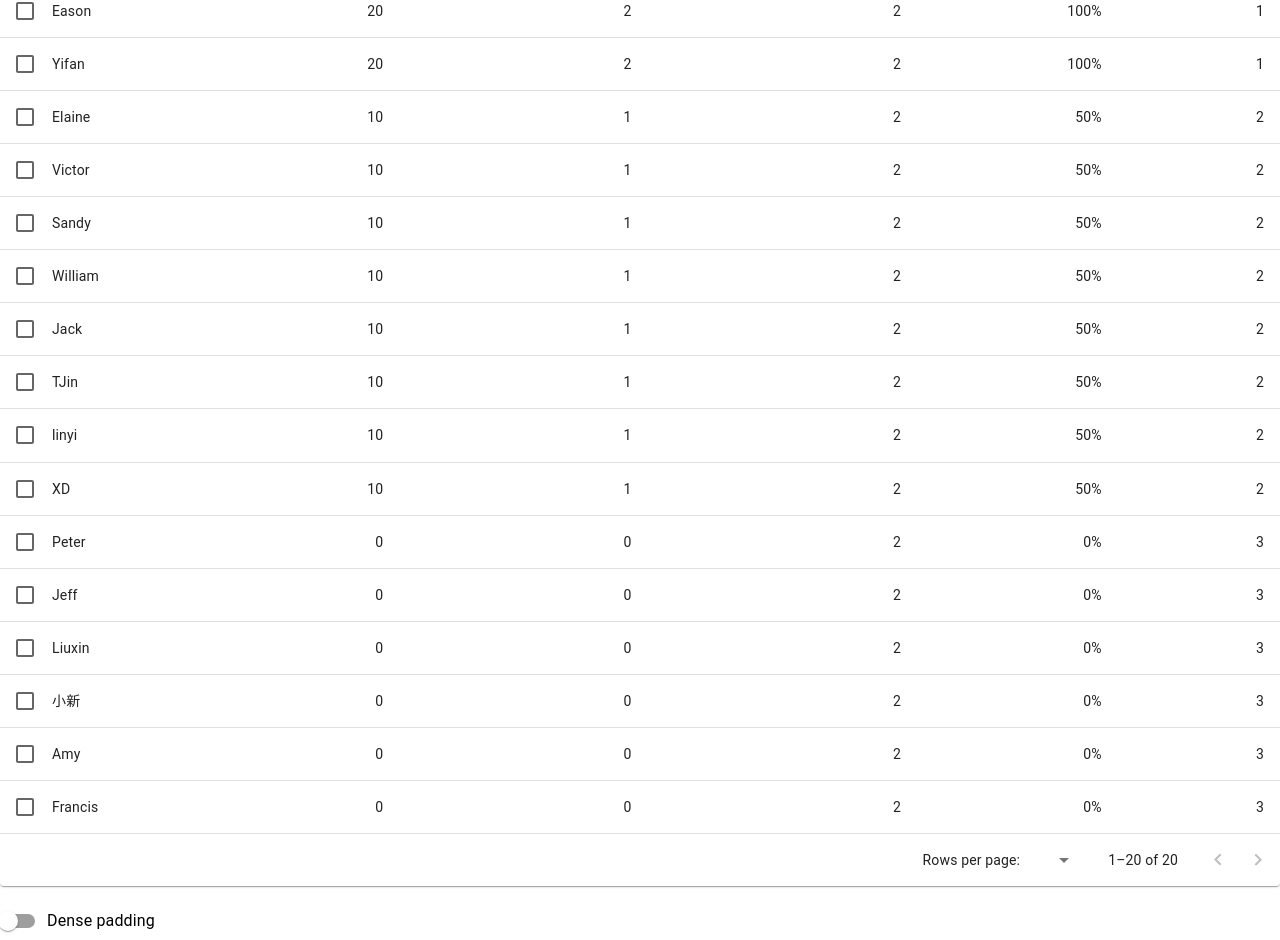
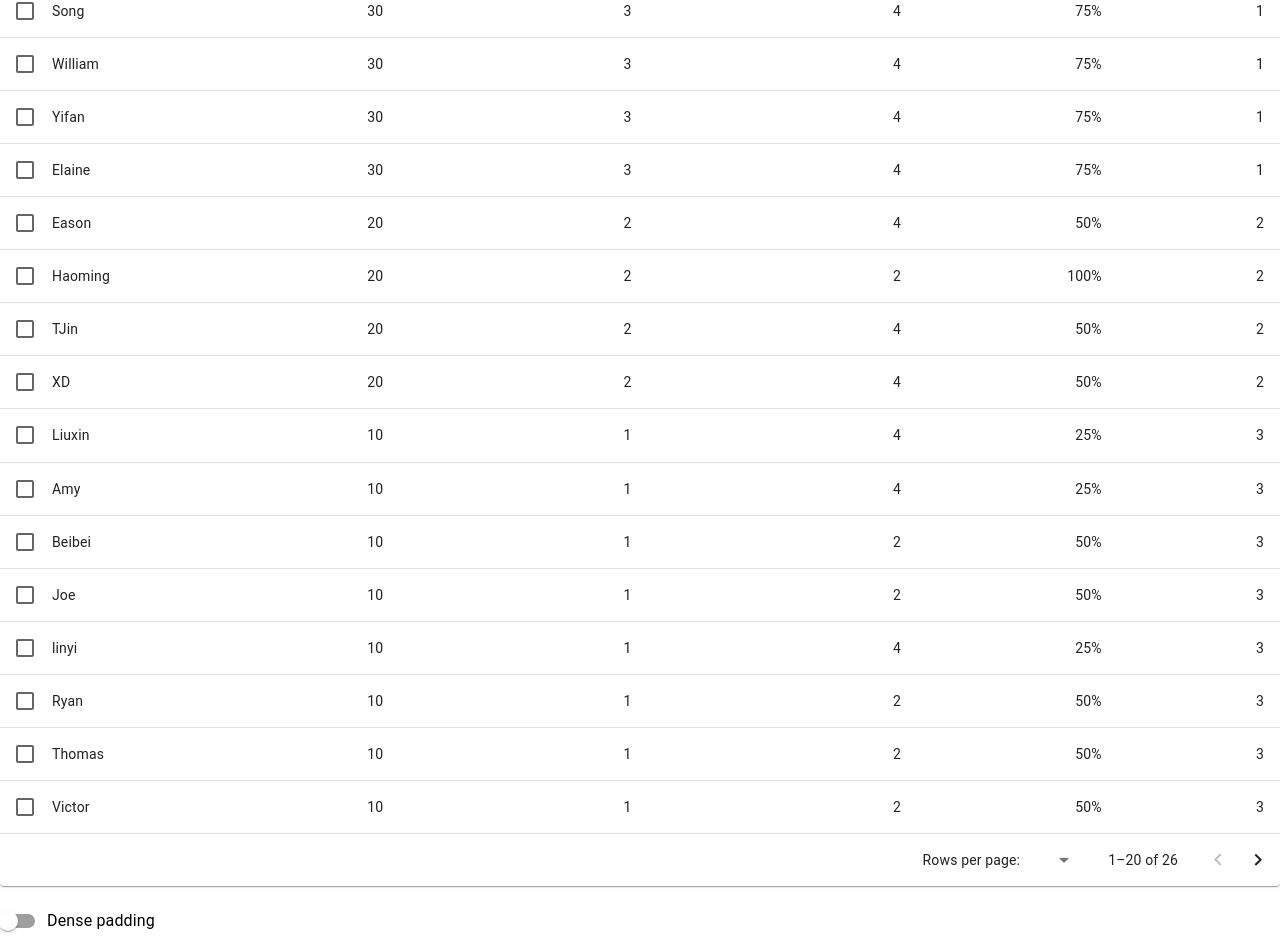
Before and after one commit to ElaineLovesAvocado/iplay-badminton, a React (Create React App) app: page /ranking in a window 1280 px wide. Shown: the part 454-1394 px from the top of the page. Built offline with nearby package versions, Linux system fonts and the light colour scheme.

Commit message:
April 9th update ranking

```diff
--- a/src/pages/ranking.js
+++ b/src/pages/ranking.js
@@ -36,26 +36,32 @@ function createData(id, name, totalScore, OverallWins, GamesPlayed, WinRate, Den
 
 // Total Score, Overall Wins, Game Played,Rank
 const rows = [
-  createData(0, 'Haoming',	'20',	'2',	'2',	'100%',	'1'),
-  createData(1, 'Sara',	'20',	'2',	'2',	'100%',	'1'),
-  createData(2, 'Eldon',	'20',	'2',	'2',	'100%',	'1'),
-  createData(3, 'Song',	'20',	'2',	'2',	'100%',	'1'),
-  createData(4, 'Eason',	'20',	'2',	'2',	'100%',	'1'),
-  createData(5, 'Yifan',	'20',	'2',	'2',	'100%',	'1'),
-  createData(6, 'Elaine',	'10',	'1',	'2',	'50%',	'2'),
-  createData(7, 'Victor',	'10',	'1',	'2',	'50%',	'2'),
-  createData(8, 'Sandy',	'10',	'1',	'2',	'50%',	'2'),
-  createData(9, 'William',	'10',	'1',	'2',	'50%',	'2'),
-  createData(10, 'Jack',	'10',	'1',	'2',	'50%',	'2'),
-  createData(11,'TJin',	'10',	'1',	'2',	'50%',	'2'),
-  createData(12,'linyi',	'10',	'1',	'2',	'50%',	'2'),
-  createData(13,'XD',	'10',	'1',	'2',	'50%',	'2'),
-  createData(14,'Peter',	'0',	'0',	'2',	'0%',	'3'),
-  createData(15,'Jeff',	'0',	'0',	'2',	'0%',	'3'),
-  createData(16,'Liuxin',	'0',	'0',	'2',	'0%',	'3'),
-  createData(17,'小新',	'0',	'0',	'2',	'0%',	'3'),
-  createData(18,'Amy',	'0',	'0',	'2',	'0%',	'3'),
-  createData(19,'Francis',	'0',	'0',	'2',	'0%',	'3'),
+  createData(0, 'Eldon','30','3','4','75%',1),
+  createData(1, 'Jack','30','3','4','75%',1),
+  createData(2, 'Sandy','30','3','4','75%',1),
+  createData(3, 'Sara','30','3','4','75%',1),
+  createData(4, 'Song','30','3','4','75%',1),
+  createData(5, 'William','30','3','4','75%',1),
+  createData(6, 'Yifan','30','3','4','75%',1),
+  createData(7, 'Elaine','30','3','4','75%',1),
+  createData(8,  'Eason','20','2','4','50%',2),
+  createData(9, 'Haoming','20','2','2','100%',2),
+  createData(10,'TJin','20','2','4','50%',2),
+  createData(11,'XD','20','2','4','50%',2),
+  createData(12, 'Liuxin','10','1','4','25%',3),
+  createData(13,'Amy','10','1','4','25%',3),
+  createData(14,'Beibei','10','1','2','50%',3),
+  createData(15,'Joe','10','1','2','50%',3),
+  createData(16,'linyi','10','1','4','25%',3),
+  createData(17,'Ryan','10','1','2','50%',3),
+  createData(18,'Thomas','10','1','2','50%',3),
+  createData(19,'Victor','10','1','2','50%',3),
+  createData(20,'Francis','0','0','2','0%',4),
+  createData(21,'Jeff🐸','0','0','2','0%',4),
+  createData(22,'Peter','0','0','2','0%',4),
+  createData(23,'Stephanie','0','0','2','0%',4),
+  createData(24,'小新','0','0','2','0%',4),
+  createData(25,'欧阳','0','0','2','0%',4),
 ];
 
 function descendingComparator(a, b, orderBy) {
```
Also changed, not shown: 7 other files (tests, documents, lock files or other folders).
